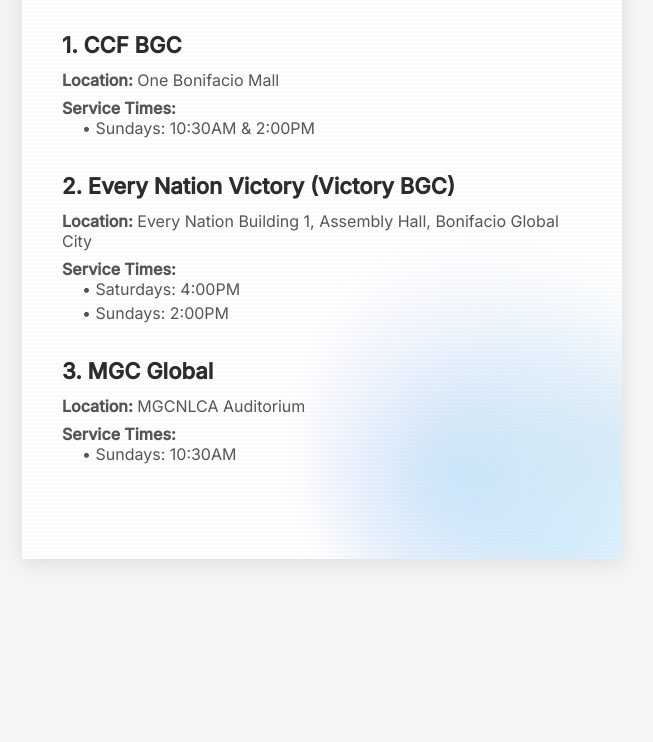
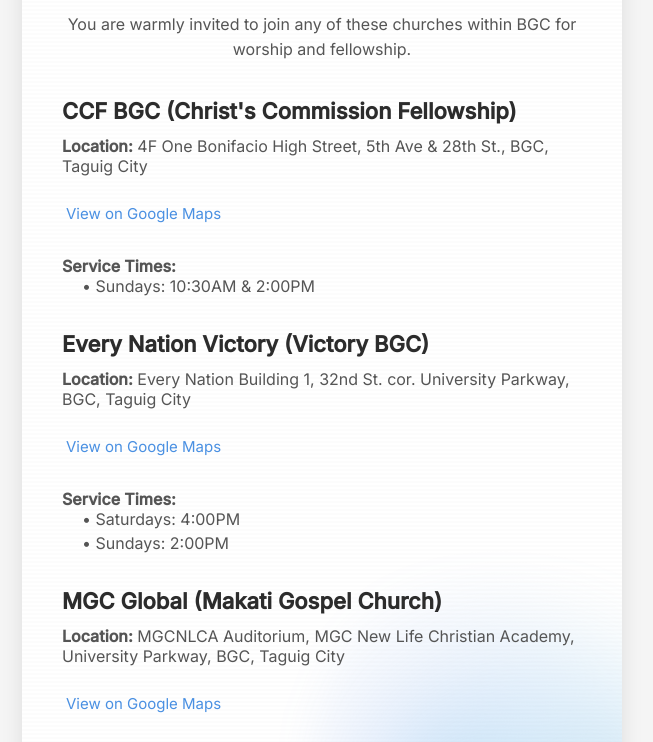
Before and after one commit to hanap-buhay/hanap-buhay.github.io, a plain HTML site: page living-waters-2025/index.html in a window 1280 px wide. Shown: the part 578-1320 px from the top of the page, without its empty margins (318-971 px from the left). Before the commit the page ends 1157 px from the top, so only its background shows below. Drawn offline with Linux system fonts and the light colour scheme.

Commit message:
Updated styling and updated church details

```diff
--- a/living-waters-2025/index.html
+++ b/living-waters-2025/index.html
@@ -41,11 +41,13 @@
             <!-- Invitation Section -->
             <div class="invitation-section">
                 <div class="invitation-title">Invited ka sa simbahan</div>
+                <div class="invitation-message">You are warmly invited to join any of these churches within BGC for worship and fellowship.</div>
 
                 <!-- CCF BGC -->
                 <div class="church-info">
-                    <div class="church-name">1. CCF BGC</div>
-                    <div class="church-location"><strong>Location:</strong> One Bonifacio Mall</div>
+                    <div class="church-name">CCF BGC (Christ's Commission Fellowship)</div>
+                    <div class="church-location"><strong>Location:</strong> 4F One Bonifacio High Street, 5th Ave & 28th St., BGC, Taguig City</div>
+                    <a href="https://maps.app.goo.gl/MPWqcH6C524hwWSC8" class="church-website" target="_blank">View on Google Maps</a>
                     <div class="service-times">
                         <strong>Service Times:</strong>
                         <div class="service-time-item">• Sundays: 10:30AM & 2:00PM</div>
@@ -54,8 +56,9 @@
 
                 <!-- Every Nation Victory -->
                 <div class="church-info">
-                    <div class="church-name">2. Every Nation Victory (Victory BGC)</div>
-                    <div class="church-location"><strong>Location:</strong> Every Nation Building 1, Assembly Hall, Bonifacio Global City</div>
+                    <div class="church-name">Every Nation Victory (Victory BGC)</div>
+                    <div class="church-location"><strong>Location:</strong> Every Nation Building 1, 32nd St. cor. University Parkway, BGC, Taguig City</div>
+                    <a href="https://maps.app.goo.gl/6CkFiPifAY21vjyG9" class="church-website" target="_blank">View on Google Maps</a>
                     <div class="service-times">
                         <strong>Service Times:</strong>
                         <div class="service-time-item">• Saturdays: 4:00PM</div>
@@ -65,8 +68,9 @@
 
                 <!-- MGC Global -->
                 <div class="church-info">
-                    <div class="church-name">3. MGC Global</div>
-                    <div class="church-location"><strong>Location:</strong> MGCNLCA Auditorium</div>
+                    <div class="church-name">MGC Global (Makati Gospel Church)</div>
+                    <div class="church-location"><strong>Location:</strong> MGCNLCA Auditorium, MGC New Life Christian Academy, University Parkway, BGC, Taguig City</div>
+                    <a href="https://maps.app.goo.gl/DD36jeVDL77au9478" class="church-website" target="_blank">View on Google Maps</a>
                     <div class="service-times">
                         <strong>Service Times:</strong>
                         <div class="service-time-item">• Sundays: 10:30AM</div>
--- a/living-waters-2025/style.css
+++ b/living-waters-2025/style.css
@@ -27,7 +27,7 @@
             rgba(0, 0, 0, 0.01) 4px
         );
     position: relative;
-    padding: 60px 40px;
+    padding: 40px 25px;
     box-shadow: 0 4px 20px rgba(0, 0, 0, 0.1);
     overflow: hidden;
 }
@@ -35,10 +35,10 @@
 /* Watercolor droplets - Top Left */
 .watercolor-top-left {
     position: absolute;
-    top: -80px;
-    left: -80px;
-    width: 400px;
-    height: 400px;
+    top: -60px;
+    left: -60px;
+    width: 300px;
+    height: 300px;
     background:
         radial-gradient(ellipse at 25% 25%, rgba(135, 206, 250, 0.5) 0%, rgba(135, 206, 250, 0.3) 25%, transparent 60%),
         radial-gradient(ellipse at 60% 40%, rgba(100, 149, 237, 0.4) 0%, rgba(100, 149, 237, 0.2) 30%, transparent 65%),
@@ -82,10 +82,10 @@
 /* Watercolor droplets - Bottom Right */
 .watercolor-bottom-right {
     position: absolute;
-    bottom: -70px;
-    right: -70px;
-    width: 380px;
-    height: 380px;
+    bottom: -50px;
+    right: -50px;
+    width: 280px;
+    height: 280px;
     background:
         radial-gradient(ellipse at 75% 75%, rgba(135, 206, 250, 0.45) 0%, rgba(135, 206, 250, 0.25) 30%, transparent 65%),
         radial-gradient(ellipse at 40% 60%, rgba(100, 149, 237, 0.35) 0%, rgba(100, 149, 237, 0.15) 35%, transparent 70%),
@@ -134,12 +134,12 @@
 /* Header Section */
 .header {
     text-align: center;
-    margin-bottom: 40px;
+    margin-bottom: 30px;
 }
 
 .love-message {
     font-family: 'Dancing Script', cursive;
-    font-size: 42px;
+    font-size: 36px;
     font-weight: 600;
     color: #2c2c2c;
     margin-bottom: 8px;
@@ -148,7 +148,7 @@
 
 .from-jesus {
     font-family: 'Dancing Script', cursive;
-    font-size: 36px;
+    font-size: 30px;
     font-weight: 500;
     color: #4A90E2;
     margin-bottom: 0;
@@ -157,7 +157,7 @@
 /* Bible Verse Section */
 .bible-verse {
     color: #3a3a3a;
-    font-size: 18px;
+    font-size: 16px;
     line-height: 1.8;
     margin-bottom: 20px;
     text-align: left;
@@ -174,18 +174,27 @@
 
 /* Invitation Section */
 .invitation-section {
-    margin-top: 50px;
-    padding-top: 30px;
+    margin-top: 40px;
+    padding-top: 25px;
     border-top: 1px solid rgba(0, 0, 0, 0.08);
 }
 
 .invitation-title {
     font-family: 'Dancing Script', cursive;
-    font-size: 32px;
+    font-size: 28px;
     color: #2c2c2c;
     text-align: center;
+    margin-bottom: 15px;
+    font-weight: 600;
+}
+
+.invitation-message {
+    font-size: 16px;
+    color: #555;
+    text-align: center;
     margin-bottom: 35px;
-    font-weight: 600;
+    font-weight: 400;
+    line-height: 1.6;
 }
 
 .church-info {
@@ -209,6 +218,7 @@
 .service-times {
     font-size: 16px;
     color: #555;
+    margin-top: 20px;
     margin-bottom: 8px;
 }
 
@@ -229,6 +239,10 @@
     color: #4A90E2;
     margin-top: 8px;
     text-decoration: none;
+    display: inline-block;
+    min-height: 44px;
+    line-height: 44px;
+    padding: 0 4px;
 }
 
 .church-website:hover {
@@ -242,6 +256,44 @@
     font-style: italic;
 }
 
+/* Mobile-first: Base styles are for mobile, enhance for larger screens */
+@media (min-width: 641px) {
+    .card {
+        padding: 60px 40px;
+    }
+    .header {
+        margin-bottom: 40px;
+    }
+    .love-message {
+        font-size: 42px;
+    }
+    .from-jesus {
+        font-size: 36px;
+    }
+    .bible-verse {
+        font-size: 18px;
+    }
+    .invitation-title {
+        font-size: 32px;
+    }
+    .invitation-section {
+        margin-top: 50px;
+        padding-top: 30px;
+    }
+    .watercolor-top-left {
+        top: -80px;
+        left: -80px;
+        width: 400px;
+        height: 400px;
+    }
+    .watercolor-bottom-right {
+        bottom: -70px;
+        right: -70px;
+        width: 380px;
+        height: 380px;
+    }
+}
+
 @media print {
     body {
         background: white;
@@ -252,21 +304,3 @@
         max-width: 100%;
     }
 }
-
-@media (max-width: 640px) {
-    .card {
-        padding: 40px 25px;
-    }
-    .love-message {
-        font-size: 36px;
-    }
-    .from-jesus {
-        font-size: 30px;
-    }
-    .bible-verse {
-        font-size: 16px;
-    }
-    .invitation-title {
-        font-size: 28px;
-    }
-}
```
